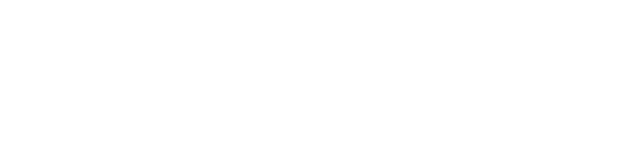
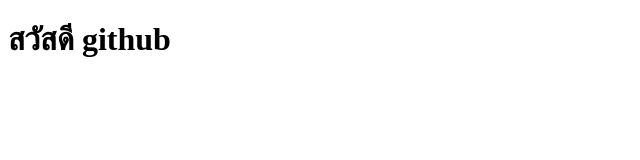
Before and after one commit to amthika/day2-p1, a plain HTML site: page index.html in a window 1280 px wide. Shown: the whole page, without its empty margins (0-640 px from the left). Drawn offline with Linux system fonts and the light colour scheme.

Commit message:
แก้ไข index

```diff
--- a/index.html
+++ b/index.html
@@ -5,6 +5,6 @@
     <title>Title</title>
 </head>
 <body>
-
+<h1>สวัสดี github</h1>
 </body>
 </html>
```
